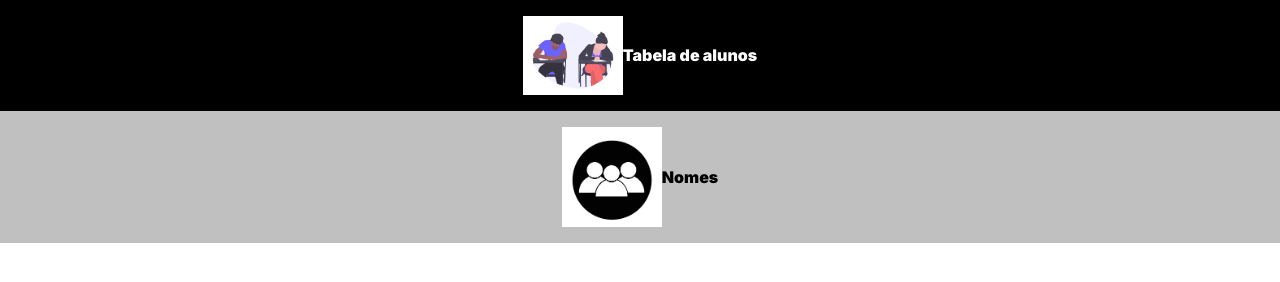
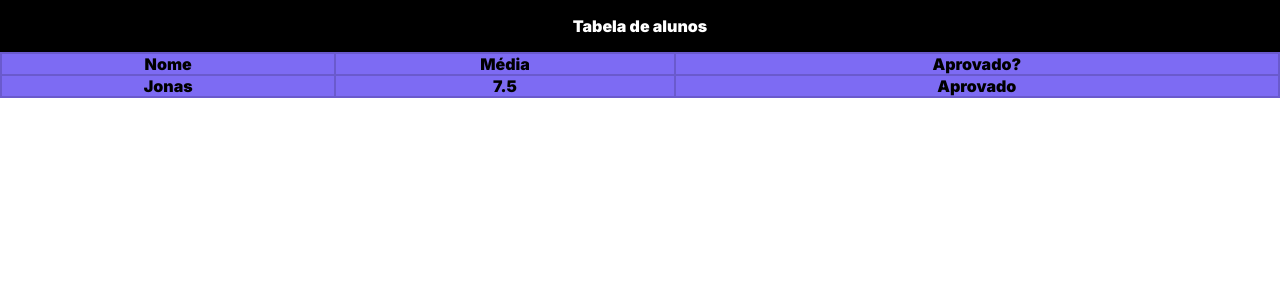
Before and after one commit to fernandanardoni/modules-js, a website built with webpack: page template.html in a window 1280 px wide. Built offline with nearby package versions, Linux system fonts and the light colour scheme.

Commit message:
last changes

```diff
--- a/src/_mock/Alunos.js
+++ b/src/_mock/Alunos.js
@@ -1,39 +1,55 @@
+import { calcularMedia } from "./mediaAlunos.js";
+
+
+
 export const Alunos = [
     {
         nome: "Jonas",
-        grades : [
-            Math.floor(Math.random() * 11),
-            Math.floor(Math.random() * 11),
-            Math.floor(Math.random() * 11),
-            Math.floor(Math.random() * 11)
+        grades: [
+            Math.floor(Math.random() * 5) + 5,
+            Math.floor(Math.random() * 5) + 5,
+            Math.floor(Math.random() * 5) + 5,
+            Math.floor(Math.random() * 5) + 5
         ]
     },
     {
         nome: "Adam",
-        grades : [
-            Math.floor(Math.random() * 11),
-            Math.floor(Math.random() * 11),
-            Math.floor(Math.random() * 11),
-            Math.floor(Math.random() * 11)
+        grades: [
+            Math.floor(Math.random() * 5) + 5,
+            Math.floor(Math.random() * 5) + 5,
+            Math.floor(Math.random() * 5) + 5,
+            Math.floor(Math.random() * 5) + 5
         ]
     },
     {
         nome: "Marta",
-        grades : [
-            Math.floor(Math.random() * 11),
-            Math.floor(Math.random() * 11),
-            Math.floor(Math.random() * 11),
-            Math.floor(Math.random() * 11)
+        grades: [
+            Math.floor(Math.random() * 5) + 5,
+            Math.floor(Math.random() * 5) + 5,
+            Math.floor(Math.random() * 5) + 5,
+            Math.floor(Math.random() * 5) + 5
         ]
     },
     {
         nome: "Bartosz",
-        grades : [
-            Math.floor(Math.random() * 11),
-            Math.floor(Math.random() * 11),
-            Math.floor(Math.random() * 11),
-            Math.floor(Math.random() * 11)
+        grades: [
+            Math.floor(Math.random() * 5) + 5,
+            Math.floor(Math.random() * 5) + 5,
+            Math.floor(Math.random() * 5) + 5,
+            Math.floor(Math.random() * 5) + 5
         ]
     },
 
 ]
+
+Alunos.forEach((aluno) => {
+    calcularMedia(aluno.grades);
+
+    aluno.media = calcularMedia(aluno.grades);
+
+    if (calcularMedia(aluno.grades) >= 6) {
+        aluno.result = "Aprovado"
+    } else {
+        aluno.result = "Reprovado"
+    }
+})
--- /dev/null
+++ b/src/_mock/mediaAlunos.js
@@ -0,0 +1,10 @@
+
+export function calcularMedia(arr=[]) {
+    let soma = 0;
+    for (let i = 0; i < arr.length; i++){
+        soma += arr[i]
+    };
+    const media = soma / arr.length;
+
+    return media;
+}
--- a/src/components/Header/index.js
+++ b/src/components/Header/index.js
@@ -4,7 +4,6 @@ import "./style.css";
 export function Header(props) {
     return `
     <header class="header-container ${props.class}">
-        <img src="${props.img}"/>
         ${props.title}
     </header>
 `
--- /dev/null
+++ b/src/components/Table/index.js
@@ -0,0 +1,37 @@
+import { Alunos } from "../../_mock/Alunos.js"
+import "./style.css"
+
+export function Table() {
+    for (const aluno of Alunos) {
+       const dinamicTable = `
+       <tr>
+       <td>${aluno.nome}</td>
+       <td>${aluno.media}</td>
+        <td>${aluno.result}</td>
+        </tr>
+        `
+
+        return `
+        <table class="table-container">
+        <tr>
+        <th>Nome</th>
+        <th>Média</th>
+        <th>Aprovado?</th>
+        </tr>
+        ${dinamicTable}
+        </table>
+        `
+
+    }
+
+}
+
+// Alunos.forEach((aluno) => {
+//     const dinamicTable = `
+//        <tr>
+//        <td>${aluno.nome}</td>
+//        <td>${aluno.media}</td>
+//         <td>${aluno.result}</td>
+//         </tr>
+//         `
+// })
--- /dev/null
+++ b/src/components/Table/style.css
@@ -0,0 +1,10 @@
+.table-container {
+    width: 100%;
+    text-align: center;
+    background-color: slateblue;
+}
+
+.table-container tr {
+
+    background-color: rgb(125, 107, 243);
+}
--- a/src/index.js
+++ b/src/index.js
@@ -1,24 +1,21 @@
 import {Alunos} from "./_mock/Alunos.js";
+import { Header } from "./components/Header/index.js";
+import {Table} from "./components/Table/index.js";
+
+import "./styles/reset.css";
 import "./styles/app.css";
-import "./styles/reset.css";
-import { Header } from "./components/Header/index.js";
-import studentsImg from "./assets/students.png"
-import peopleIcon from "./assets/icon.jpg"
 
 const app = document.querySelector("#app");
 
 const header = Header({
     title : "Tabela de alunos",
     class:  "dark",
-    img : studentsImg
 });
-const header2 = Header({
-    title : "Nomes",
-    class : "light",
-    img : peopleIcon
-})
+
+const table = Table();
 
 app.innerHTML = header;
-app.innerHTML += header2;
+app.innerHTML += table;
+
 
 console.log(Alunos)
--- a/src/styles/app.css
+++ b/src/styles/app.css
@@ -5,6 +5,7 @@ html, body {
 
 #app {
     height: 100%;
+    width: 100%;
     font-family: 'Inter', sans-serif;
 
 }
```
